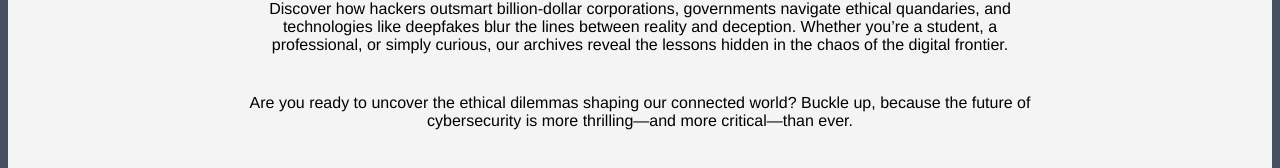
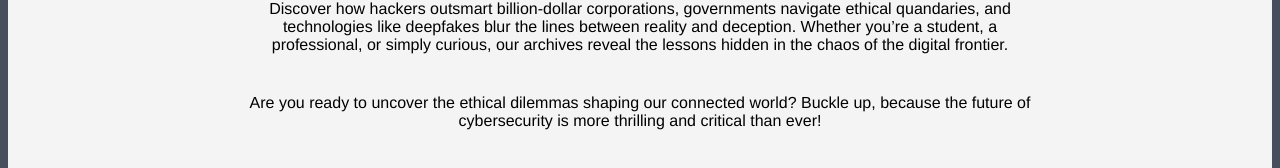
Before and after one commit to Junie-U/E125Final, a plain HTML site: page index.html in a window 1280 px wide. Shown: the part 436-604 px from the top of the page. Drawn offline with Linux system fonts and the light colour scheme.

Commit message:
Final draft

```diff
--- a/index.html
+++ b/index.html
@@ -22,7 +22,7 @@
             <h1>Welcome to Cybersecurity Case Studies: Where Digital Ethics Meets Reality</h1>
             <p style="max-width: 800px; margin: 20px auto;">Dive into the gripping world of cybersecurity, where innovation meets intrigue, and every breach tells a story. Our platform is your gateway to exploring the most pivotal moments in the digital landscape, from whistleblower revelations to ransomware attacks that brought industries to their knees.</p>
             <p style="max-width: 800px; margin: 20px auto;">Discover how hackers outsmart billion-dollar corporations, governments navigate ethical quandaries, and technologies like deepfakes blur the lines between reality and deception. Whether you’re a student, a professional, or simply curious, our archives reveal the lessons hidden in the chaos of the digital frontier.</p>
-            <p style="max-width: 800px; margin: 20px auto;">Are you ready to uncover the ethical dilemmas shaping our connected world? Buckle up, because the future of cybersecurity is more thrilling—and more critical—than ever.</p>
+            <p style="max-width: 800px; margin: 20px auto;">Are you ready to uncover the ethical dilemmas shaping our connected world? Buckle up, because the future of cybersecurity is more thrilling and critical than ever!</p>
             <a href="timeline.html" style="text-decoration: none; padding: 15px 30px; background-color: #333; color: white; border-radius: 5px; margin-top: 20px;">Explore Timeline</a>
         </section>
 
```
